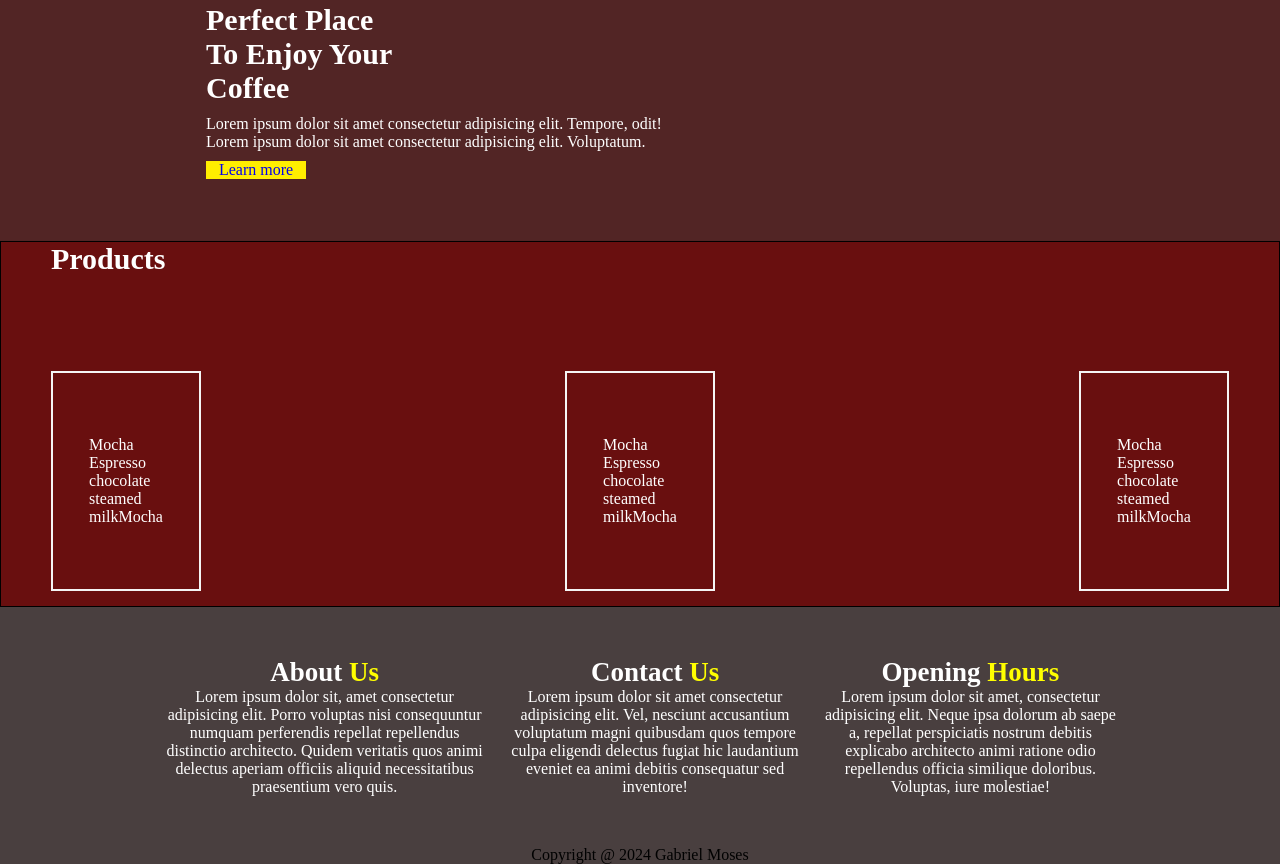
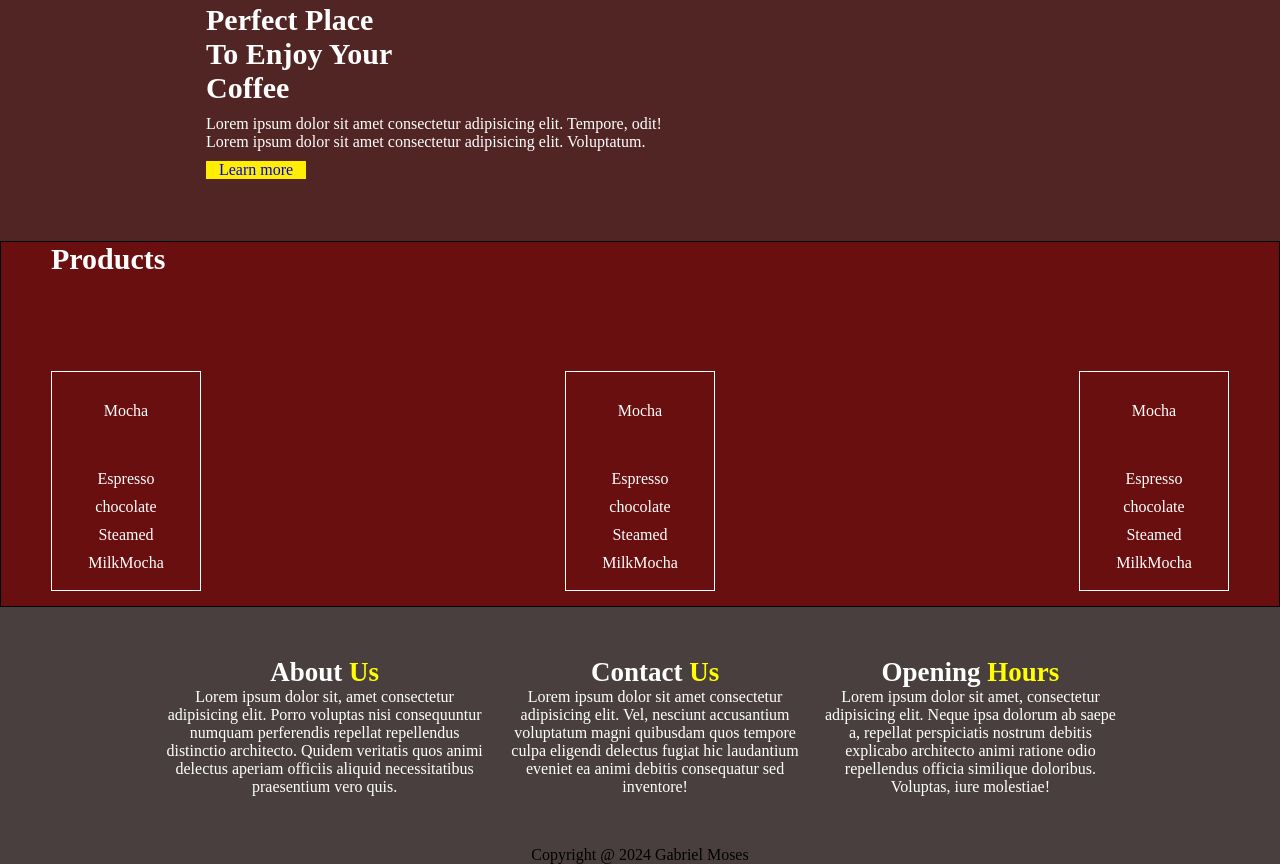
Before and after one commit to Lambert081/coffee, a plain HTML site: page index.html in a window 1280 px wide. Shown: the part 1159-2023 px from the top of the page. Drawn offline with Linux system fonts and the light colour scheme.

Commit message:
add modify

```diff
--- a/index.html
+++ b/index.html
@@ -21,8 +21,8 @@
     </nav>
     </header>
    <div class="main">
-        <h2>START YOUR DAY</h2>
-        <img class="pic" src="./images/pexels-natri-129207.jpg" alt="a cup of coffee" width="80px" height="100px">
+        <h1 class="day">START YOUR DAY</h1>
+        <img class="pic" src="./images/pexels-natri-129207.jpg" alt="a cup of coffee" width="100px" height="200px">
         <h2>WITH OUR COFFEE</h2>
         <a href="/" class="shop-now">Shop Now</a>
    </div>
@@ -51,9 +51,27 @@
    <div class="product-section">
     <h4 class="products">Products</h4>
     <div class="mocha-section">
-        <div class="mocha">Mocha<br> Espresso <br> chocolate <br> steamed <br> milkMocha</div>
-        <div class="mocha">Mocha<br> Espresso <br> chocolate <br> steamed <br> milkMocha</div>
-        <div class="mocha">Mocha<br> Espresso <br> chocolate <br> steamed <br> milkMocha</div>
+        <div class="moch">
+            <div class="div-moch">Mocha</div>
+            <div class="moch-div">Espresso</div>
+            <div class="group">chocolate</div>
+            <div class="group">Steamed</div>
+            <div class="group">MilkMocha</div>
+        </div>
+        <div class="moch">
+            <div class="div-moch">Mocha</div>
+            <div class="moch-div">Espresso</div>
+            <div class="group">chocolate</div>
+            <div class="group">Steamed</div>
+            <div class="group">MilkMocha</div>
+        </div>
+        <div class="moch">
+            <div class="div-moch">Mocha</div>
+            <div class="moch-div">Espresso</div>
+            <div class="group">chocolate</div>
+            <div class="group">Steamed</div>
+            <div class="group">MilkMocha</div>
+        </div>
     </div>
    </div>
    <footer>
--- a/styles/main.css
+++ b/styles/main.css
@@ -13,7 +13,7 @@
     text-align: center;
     font-size: 25px;
     padding: 0px 100px;
-    background-color: rgb(32, 31, 31);
+    background-color: rgb(12, 12, 12);
     color: white;
 }
 
@@ -21,8 +21,9 @@
     display: flex;
     justify-content: center;
     align-items: center;
-    border: 1px solid white;
-    /* width: auto; */
+    width: auto;
+    height: 300px;
+    margin: 10px;
 }
 
 .container {
@@ -195,3 +196,33 @@
     justify-content: center;
     background-color: rgb(73, 63, 63);
 }
+
+.day {
+    margin-top: 50px;
+}
+
+.shop-now {
+    margin-top: 10px;
+}
+
+.moch{
+    display: flex;
+    flex-direction: column;
+    border: 1px solid white;
+    width: 150px;
+    height: 220px;
+     align-items: center;
+     color: white;
+}
+
+.div-moch {
+    margin-top: 30px;
+}
+
+.moch-div{
+    margin-top: 50px;
+}
+
+.group {
+    margin-top: 10px;
+}
```
